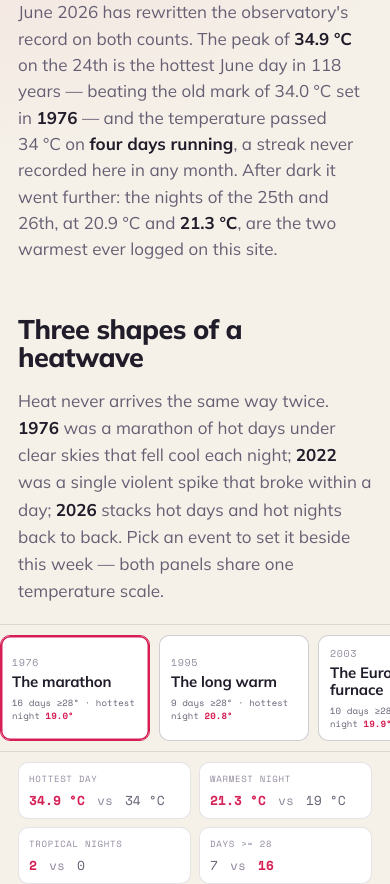
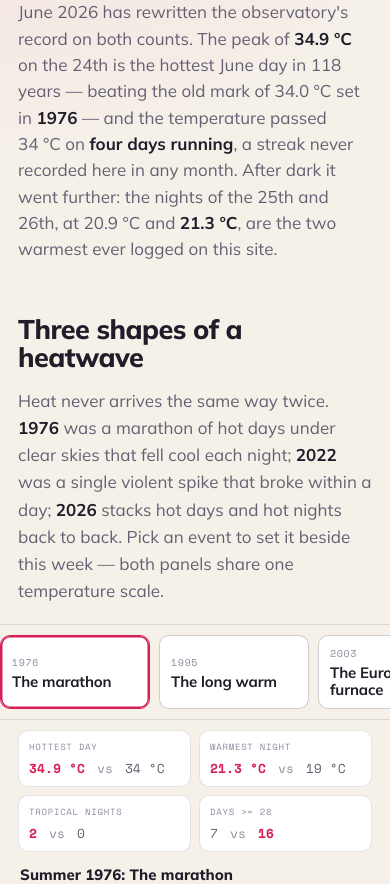
Before and after one commit to kieranmrhunt/heatwave-2026, a plain HTML site: page index.html in a window 390 px wide. Shown: the part 227-1111 px from the top of the page. Drawn offline with nearby package versions, Linux system fonts and the light colour scheme.

Commit message:
Update index.htmlRemove metric subtext from heatwave cards

```diff
--- a/index.html
+++ b/index.html
@@ -73,9 +73,7 @@
   .ev:focus-visible{outline:2px solid var(--day); outline-offset:3px}
   .ev[aria-pressed="true"]{border-color:var(--hot); box-shadow:inset 0 0 0 1.5px var(--hot)}
   .ev-year{font-family:var(--mono); font-size:12px; letter-spacing:.06em; color:var(--faint)}
-  .ev-tag{font-family:var(--brand); font-weight:700; font-size:19px; line-height:1.1; margin:5px 0 8px; letter-spacing:-.01em}
-  .ev-mini{font-family:var(--mono); font-size:10.5px; letter-spacing:.01em; color:var(--muted)}
-  .ev-mini b{color:var(--hot); font-weight:700}
+  .ev-tag{font-family:var(--brand); font-weight:700; font-size:19px; line-height:1.1; margin:5px 0 0; letter-spacing:-.01em}
 
   /* comparison panels */
   .cmp{display:grid; grid-template-columns:1fr 1fr; gap:18px; margin-top:22px}
@@ -189,8 +187,7 @@
     .ev{flex:0 0 150px; padding:10px 11px; border-radius:10px; scroll-snap-align:start}
     .ev:hover{transform:none; box-shadow:none}
     .ev-year{font-size:10px}
-    .ev-tag{font-size:15px; margin:4px 0 6px}
-    .ev-mini{font-size:9px}
+    .ev-tag{font-size:15px; margin:4px 0 0}
     .mobile-h2h{display:block; margin:10px 0 14px}
     .mobile-event-note{display:block; margin:0 2px 14px; font-size:13.5px;
       line-height:1.55; color:var(--muted)}
@@ -432,8 +429,7 @@ let active='e1976';
 comps.forEach(e=>{
   const b=document.createElement('button');
   b.className='ev'; b.setAttribute('aria-pressed','false');
-  b.innerHTML=`<div class="ev-year">${e.year}</div><div class="ev-tag">${e.tag}</div>`+
-    `<div class="ev-mini">${e.stats.daysOver28} days &ge;28° &middot; hottest night <b>${e.stats.hottestNight.toFixed(1)}°</b></div>`;
+  b.innerHTML=`<div class="ev-year">${e.year}</div><div class="ev-tag">${e.tag}</div>`;
   b.addEventListener('click',()=>{active=e.id; render();});
   picker.appendChild(b);
 });
```
